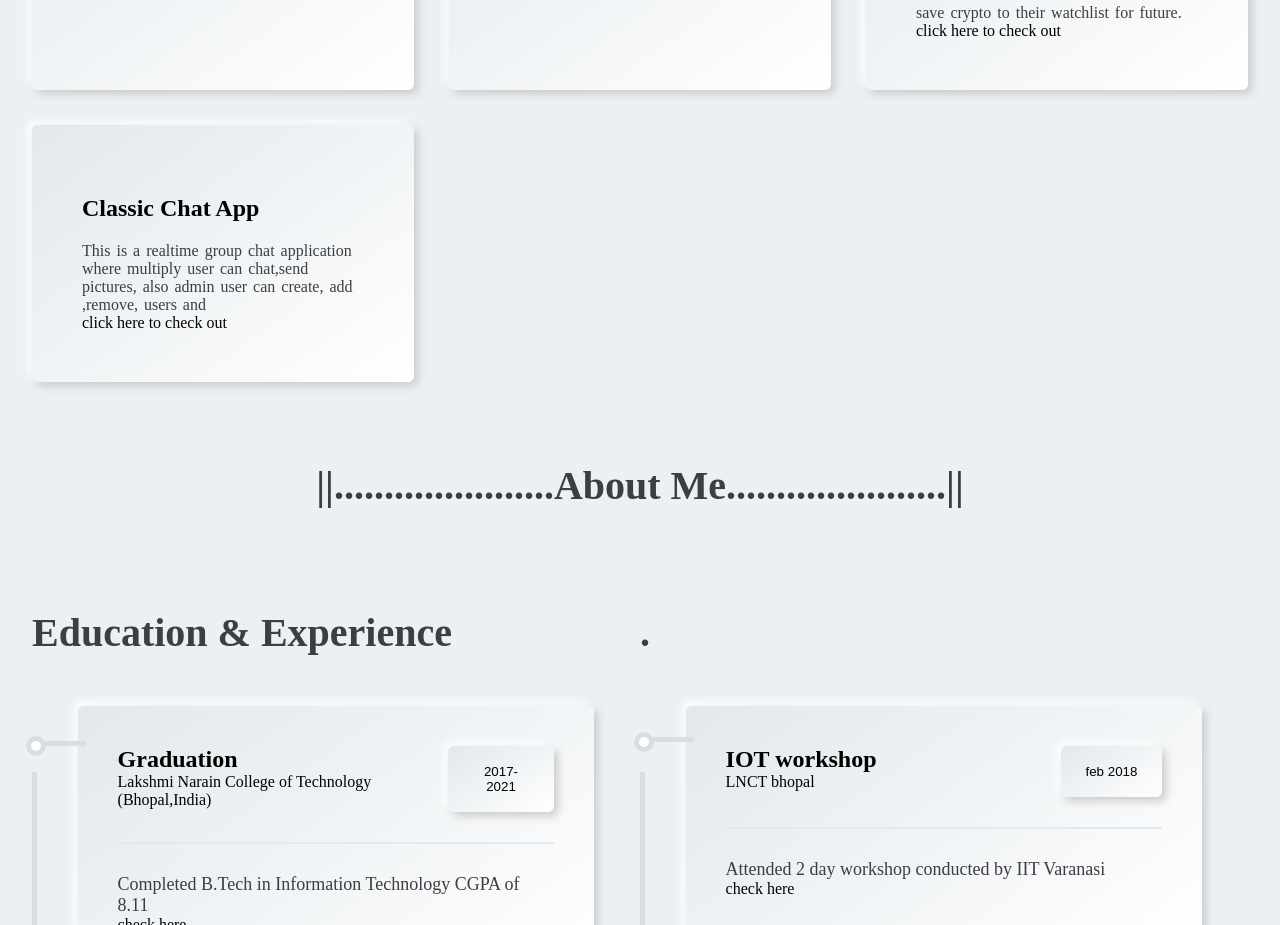
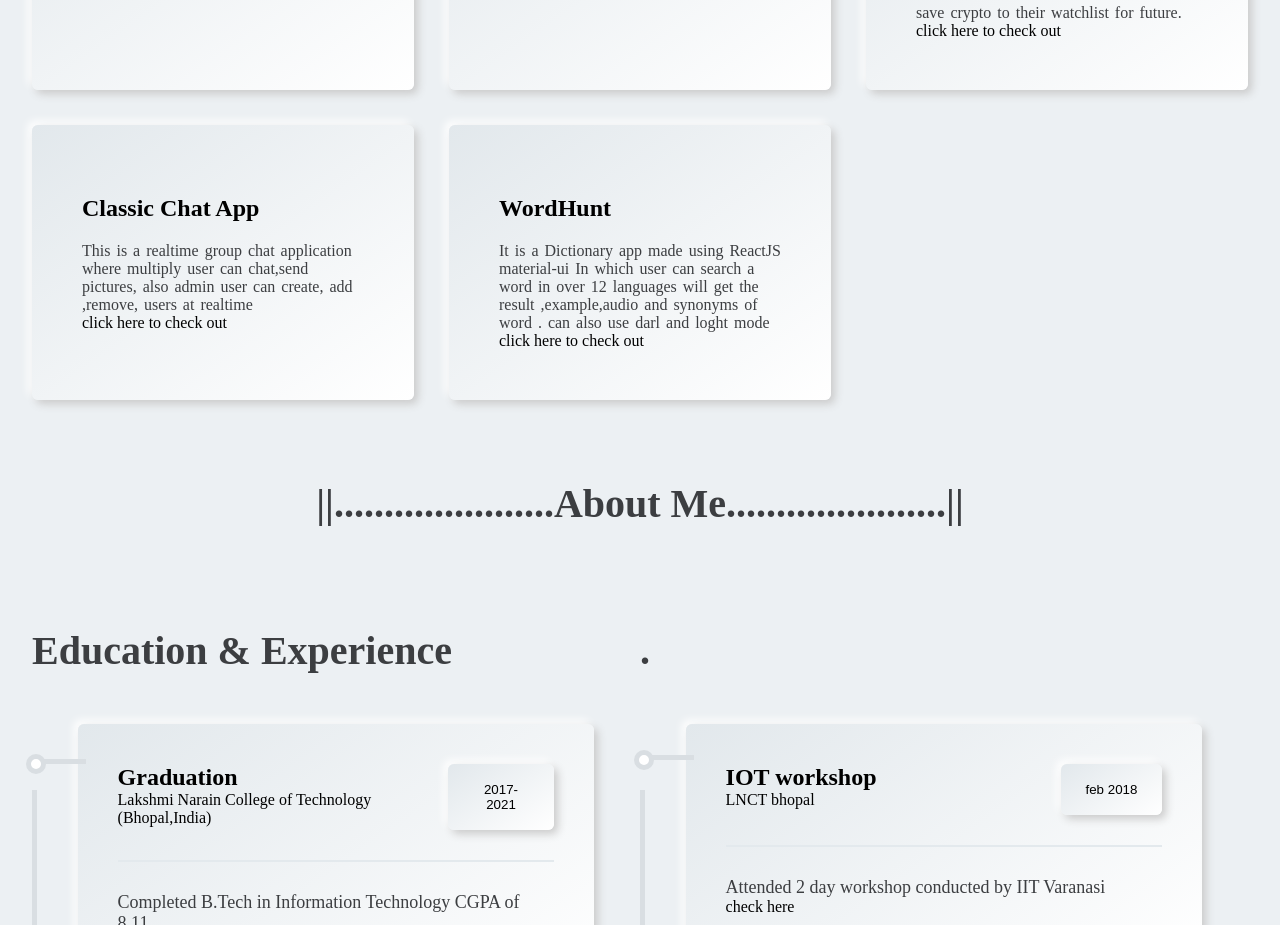
Before and after one commit to suryanshsoni16/MyPortfolio, a React (Create React App) app: page / in a window 1280 px wide. Shown: the part 1100-2025 px from the top of the page. Built offline with nearby package versions, Linux system fonts and the light colour scheme.

Commit message:
wordhunt added

```diff
--- a/src/component/Projects/Projects-Api.js
+++ b/src/component/Projects/Projects-Api.js
@@ -23,14 +23,14 @@ const data = [
   {
     id: 4,
     title: "Classic Chat App",
-    desc: "This is a realtime group chat application where multiply user can chat,send pictures, also admin user can create, add ,remove, users and ",
+    desc: "This is a realtime group chat application where multiply user can chat,send pictures, also admin user can create, add ,remove, users at realtime ",
     link :"https://harmonious-crisp-fa6a4b.netlify.app/",
   },
-  // {
-  //   id: 6,
-  //   title: "Personal Portfolio April",
-  //   desc: " It uses a dictionary of over 200 Latin words, combined with a handful of model sentence.",
-  //   link :"",
-  // },
+  {
+    id: 5,
+    title: "WordHunt",
+    desc: " It is a Dictionary app made using ReactJS material-ui In which user can search a word in over 12 languages will get the result ,example,audio and synonyms of word . can also use darl and loght mode",
+    link :"https://vermillion-cendol-24f23d.netlify.app",
+  },
 ]
 export default data
```
